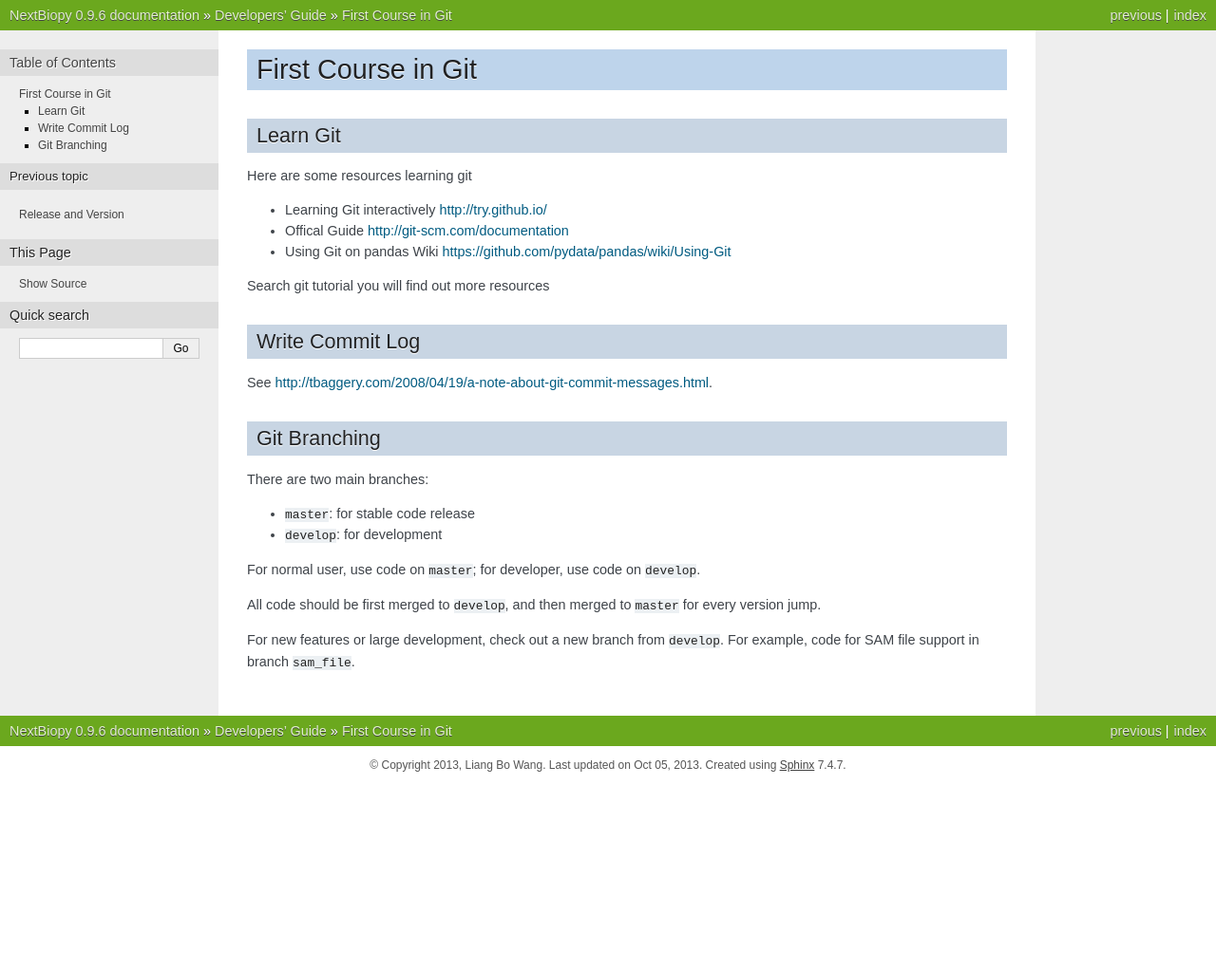
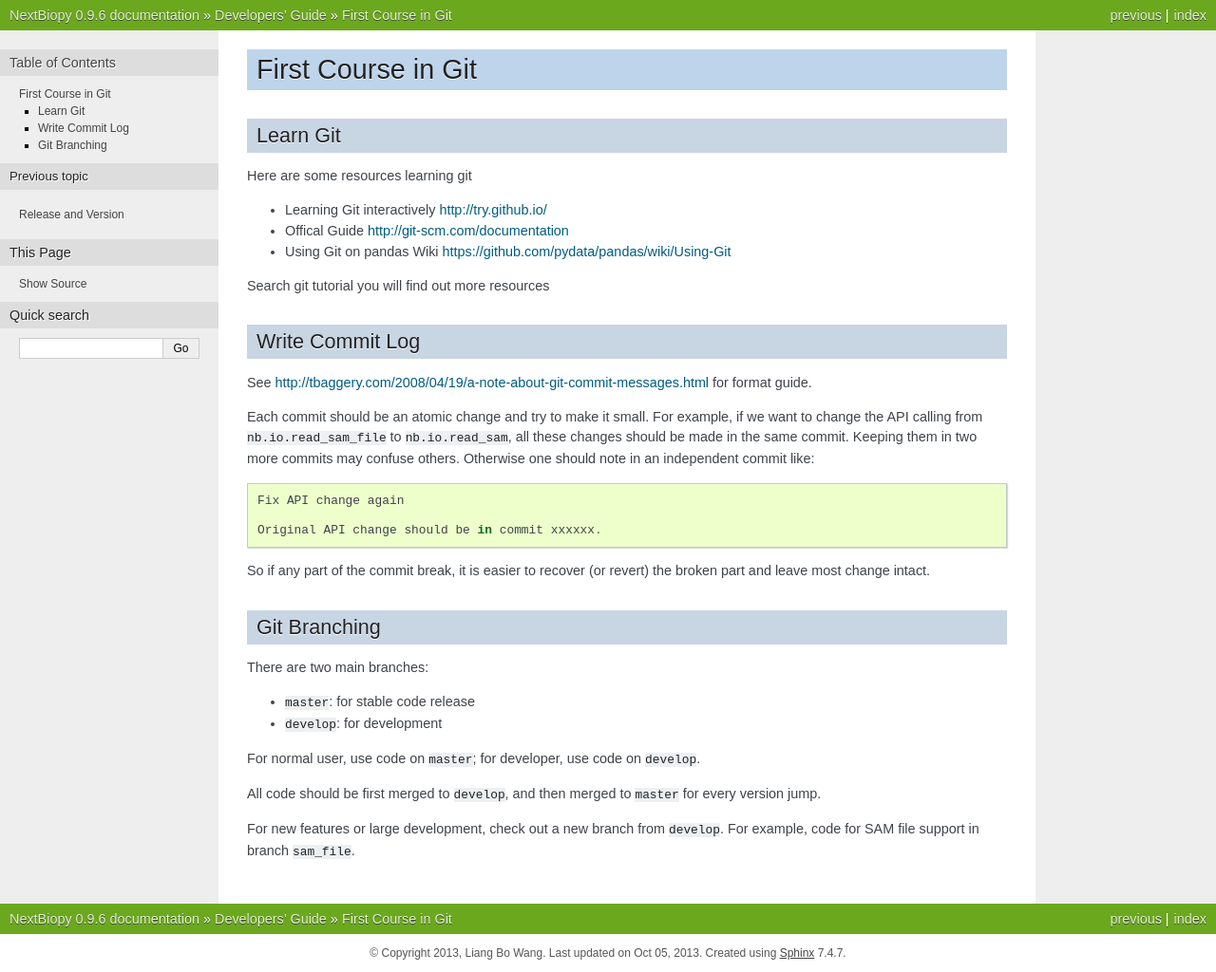
Before and after one commit to mauriceling/nextbiopy, a Sphinx documentation site: the page built from docs/DEVELOP/git_usage.rst, in a window 1280 px wide. Shown: the whole page at 95% size. Built offline with Sphinx 7.4.7, drawn with Linux system fonts in a browser that asks for light colours; before the commit the page ends 900 px from its top, so only the background shows below that.

Commit message:
update git commit guide

```diff
--- a/docs/DEVELOP/git_usage.rst
+++ b/docs/DEVELOP/git_usage.rst
@@ -18,7 +18,16 @@ Search git tutorial you will find out more resources
 Write Commit Log
 ================
 
-See http://tbaggery.com/2008/04/19/a-note-about-git-commit-messages.html.
+See http://tbaggery.com/2008/04/19/a-note-about-git-commit-messages.html for format guide.
+
+Each commit should be an atomic change and try to make it small. For example, if we want to change the API calling from ``nb.io.read_sam_file`` to ``nb.io.read_sam``, all these changes should be made in the same commit. Keeping them in two more commits may confuse others. Otherwise one should note in an independent commit like::
+
+    Fix API change again
+
+    Original API change should be in commit xxxxxx.
+
+So if any part of the commit break, it is easier to recover (or revert) the broken part and leave most change intact.
+
 
 Git Branching
 =============
```
